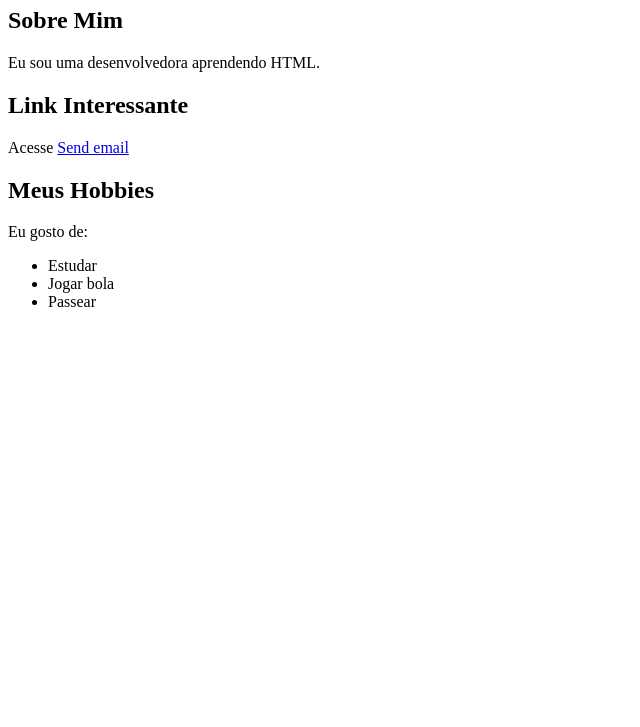
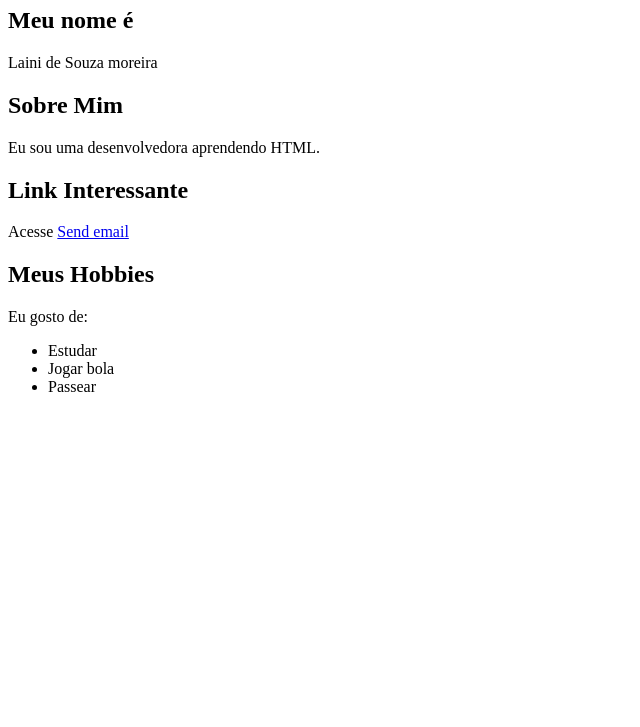
Before and after one commit to Lainimoreira07/Lainimoreira07.github.io, a plain HTML site: page novo.html in a window 1280 px wide. Shown: the part 73-800 px from the top of the page, without its empty margins (0-640 px from the left). Drawn offline with Linux system fonts and the light colour scheme.

Commit message:
novo.html

```diff
--- a/novo.html
+++ b/novo.html
@@ -7,6 +7,8 @@
 
 <body>
     <h1>Bem-vindo à Minha Página</h1>
+    <h2>Meu nome é</h2>
+    <p>Laini de Souza moreira</p>
     <h2>Sobre Mim</h2>
     <p>Eu sou uma desenvolvedora aprendendo HTML.</p>
 
```
